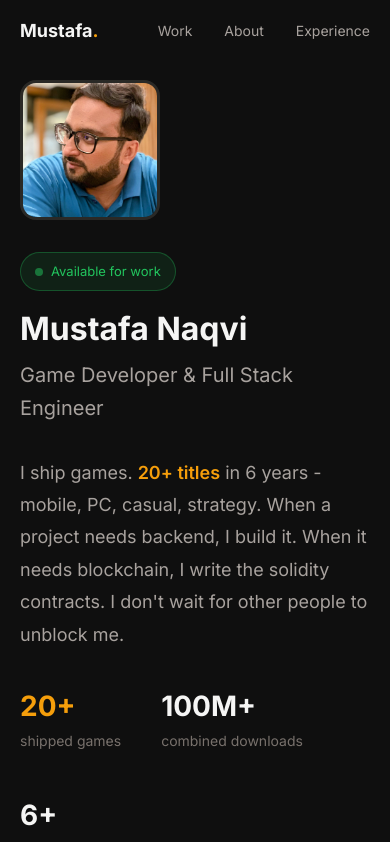
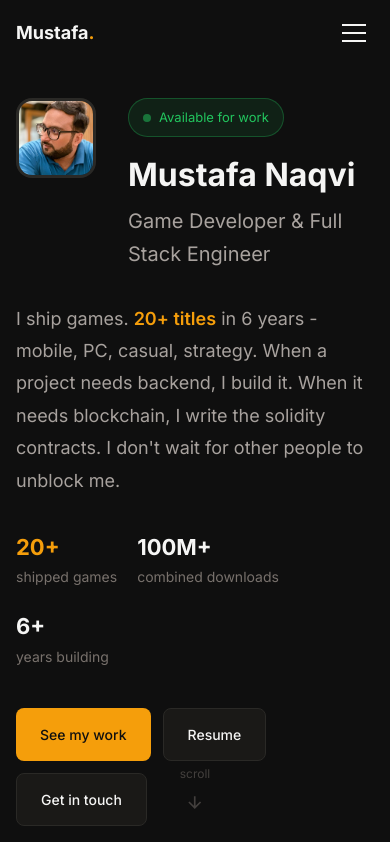
Before and after one commit to MustafaNaqvi/MustafaNaqvi.github.io, a React (Vite) app: page / in a window 390 px wide. Shown: the top 842 px of the page. Built offline with nearby package versions, Linux system fonts and the light colour scheme.

Commit message:
feat: Add scroll indicator + Adjust page ressponsiveness

```diff
--- a/src/components/Contact.jsx
+++ b/src/components/Contact.jsx
@@ -34,7 +34,7 @@ export default function Contact() {
   return (
     <section id="contact" style={{ padding: '120px 0' }}>
       <div className="container">
-        <div style={{
+        <div className="contact-grid" style={{
           display: 'grid',
           gridTemplateColumns: 'repeat(auto-fit, minmax(320px, 1fr))',
           gap: '60px',
--- a/src/components/Hero.jsx
+++ b/src/components/Hero.jsx
@@ -5,6 +5,7 @@ export default function Hero() {
       display: 'flex',
       alignItems: 'center',
       paddingTop: '80px',
+      position: 'relative',
     }}>
       <div className="container">
         <div style={{
@@ -17,7 +18,7 @@ export default function Hero() {
             <img
               src="/photo.jpg"
               alt="Mustafa Naqvi"
-              className="photo"
+              className="photo hero-photo"
               style={{
                 width: '140px',
                 height: '140px',
@@ -25,7 +26,7 @@ export default function Hero() {
                 flexShrink: 0,
               }}
             />
-            <div style={{ flex: 1, minWidth: '280px' }}>
+            <div style={{ flex: 1, minWidth: '200px' }}>
               <div style={{
                 display: 'inline-flex',
                 alignItems: 'center',
@@ -73,22 +74,22 @@ export default function Hero() {
             </p>
 
             {/* Key stats */}
-            <div style={{
+            <div className="stats-row" style={{
               display: 'flex',
               gap: '40px',
               marginBottom: '40px',
               flexWrap: 'wrap',
             }}>
               <div>
-                <div style={{ fontSize: '28px', fontWeight: 700, color: 'var(--accent)' }}>20+</div>
+                <div className="stat-number" style={{ fontSize: '28px', fontWeight: 700, color: 'var(--accent)' }}>20+</div>
                 <div style={{ fontSize: '14px', color: 'var(--text-muted)' }}>shipped games</div>
               </div>
               <div>
-                <div style={{ fontSize: '28px', fontWeight: 700, color: 'var(--text)' }}>100M+</div>
+                <div className="stat-number" style={{ fontSize: '28px', fontWeight: 700, color: 'var(--text)' }}>100M+</div>
                 <div style={{ fontSize: '14px', color: 'var(--text-muted)' }}>combined downloads</div>
               </div>
               <div>
-                <div style={{ fontSize: '28px', fontWeight: 700, color: 'var(--text)' }}>6+</div>
+                <div className="stat-number" style={{ fontSize: '28px', fontWeight: 700, color: 'var(--text)' }}>6+</div>
                 <div style={{ fontSize: '14px', color: 'var(--text-muted)' }}>years building</div>
               </div>
             </div>
@@ -112,6 +113,25 @@ export default function Hero() {
             </div>
           </div>
         </div>
+
+        {/* Scroll indicator */}
+        <div className="scroll-indicator" style={{
+          position: 'absolute',
+          bottom: '40px',
+          left: '50%',
+          transform: 'translateX(-50%)',
+          display: 'flex',
+          flexDirection: 'column',
+          alignItems: 'center',
+          gap: '8px',
+          opacity: 0.5,
+          animation: 'bounce 2s infinite',
+        }}>
+          <span style={{ fontSize: '12px', color: 'var(--text-muted)' }}>scroll</span>
+          <svg width="20" height="20" viewBox="0 0 24 24" fill="none" stroke="var(--text-muted)" strokeWidth="2">
+            <path d="M12 5v14M5 12l7 7 7-7" />
+          </svg>
+        </div>
       </div>
     </section>
   )
--- a/src/components/Navbar.jsx
+++ b/src/components/Navbar.jsx
@@ -2,12 +2,16 @@ import { useState, useEffect } from 'react'
 
 export default function Navbar() {
   const [scrolled, setScrolled] = useState(false)
+  const [menuOpen, setMenuOpen] = useState(false)
 
   useEffect(() => {
     const handleScroll = () => setScrolled(window.scrollY > 50)
     window.addEventListener('scroll', handleScroll)
     return () => window.removeEventListener('scroll', handleScroll)
   }, [])
+
+  // Close menu when clicking a link
+  const handleLinkClick = () => setMenuOpen(false)
 
   return (
     <nav style={{
@@ -17,8 +21,8 @@ export default function Navbar() {
       right: 0,
       zIndex: 100,
       padding: '16px 0',
-      background: scrolled ? 'rgba(15, 15, 15, 0.9)' : 'transparent',
-      backdropFilter: scrolled ? 'blur(10px)' : 'none',
+      background: scrolled || menuOpen ? 'rgba(15, 15, 15, 0.95)' : 'transparent',
+      backdropFilter: scrolled || menuOpen ? 'blur(10px)' : 'none',
       borderBottom: scrolled ? '1px solid var(--border)' : 'none',
       transition: 'all 0.3s ease',
     }}>
@@ -31,11 +35,13 @@ export default function Navbar() {
           fontSize: '18px',
           fontWeight: 700,
           color: 'var(--text)',
+          zIndex: 101,
         }}>
           Mustafa<span style={{ color: 'var(--accent)' }}>.</span>
         </a>
 
-        <div style={{ display: 'flex', alignItems: 'center', gap: '32px' }}>
+        {/* Desktop nav */}
+        <div className="nav-desktop" style={{ display: 'flex', alignItems: 'center', gap: '32px' }}>
           <a href="#work" style={{ fontSize: '14px', color: 'var(--text-secondary)' }}>
             Work
           </a>
@@ -45,14 +51,124 @@ export default function Navbar() {
           <a href="#experience" style={{ fontSize: '14px', color: 'var(--text-secondary)' }}>
             Experience
           </a>
+          <a href="#contact" style={{ fontSize: '14px', color: 'var(--text-secondary)' }}>
+            Contact
+          </a>
           <a
             href="https://drive.google.com/file/d/126JK5nhnlid-hDIT9NL61c0U4jNtD1fm/view"
             target="_blank"
             rel="noopener noreferrer"
-            className="btn btn-secondary hide-mobile"
+            className="btn btn-secondary"
             style={{ padding: '10px 18px' }}
           >
             Resume
+          </a>
+        </div>
+
+        {/* Hamburger button */}
+        <button
+          className="nav-hamburger"
+          onClick={() => setMenuOpen(!menuOpen)}
+          style={{
+            display: 'none',
+            background: 'none',
+            border: 'none',
+            cursor: 'pointer',
+            padding: '8px',
+            zIndex: 101,
+          }}
+          aria-label="Toggle menu"
+        >
+          <div style={{
+            width: '24px',
+            height: '2px',
+            background: 'var(--text)',
+            transition: 'all 0.3s',
+            transform: menuOpen ? 'rotate(45deg) translate(5px, 5px)' : 'none',
+          }} />
+          <div style={{
+            width: '24px',
+            height: '2px',
+            background: 'var(--text)',
+            margin: '6px 0',
+            transition: 'all 0.3s',
+            opacity: menuOpen ? 0 : 1,
+          }} />
+          <div style={{
+            width: '24px',
+            height: '2px',
+            background: 'var(--text)',
+            transition: 'all 0.3s',
+            transform: menuOpen ? 'rotate(-45deg) translate(5px, -5px)' : 'none',
+          }} />
+        </button>
+
+        {/* Mobile menu */}
+        <div
+          className="nav-mobile"
+          style={{
+            display: 'none',
+            position: 'fixed',
+            top: '60px',
+            left: 0,
+            right: 0,
+            background: 'rgba(15, 15, 15, 0.98)',
+            backdropFilter: 'blur(10px)',
+            padding: '24px',
+            flexDirection: 'column',
+            gap: '0',
+            borderBottom: '1px solid var(--border)',
+            transform: menuOpen ? 'translateY(0)' : 'translateY(-100%)',
+            opacity: menuOpen ? 1 : 0,
+            pointerEvents: menuOpen ? 'auto' : 'none',
+            transition: 'all 0.3s ease',
+          }}
+        >
+          <a href="#work" onClick={handleLinkClick} style={{
+            fontSize: '16px',
+            color: 'var(--text-secondary)',
+            padding: '16px 0',
+            borderBottom: '1px solid var(--border)',
+          }}>
+            Work
+          </a>
+          <a href="#about" onClick={handleLinkClick} style={{
+            fontSize: '16px',
+            color: 'var(--text-secondary)',
+            padding: '16px 0',
+            borderBottom: '1px solid var(--border)',
+          }}>
+            About
+          </a>
+          <a href="#experience" onClick={handleLinkClick} style={{
+            fontSize: '16px',
+            color: 'var(--text-secondary)',
+            padding: '16px 0',
+            borderBottom: '1px solid var(--border)',
+          }}>
+            Experience
+          </a>
+          <a href="#contact" onClick={handleLinkClick} style={{
+            fontSize: '16px',
+            color: 'var(--text-secondary)',
+            padding: '16px 0',
+            borderBottom: '1px solid var(--border)',
+          }}>
+            Contact
+          </a>
+          <a
+            href="https://drive.google.com/file/d/126JK5nhnlid-hDIT9NL61c0U4jNtD1fm/view"
+            target="_blank"
+            rel="noopener noreferrer"
+            onClick={handleLinkClick}
+            style={{
+              fontSize: '16px',
+              color: 'var(--accent)',
+              padding: '16px 0',
+              fontWeight: 500,
+            }}
+          >
+            Resume →
           </a>
         </div>
       </div>
--- a/src/components/Projects.jsx
+++ b/src/components/Projects.jsx
@@ -109,10 +109,10 @@ export default function Projects() {
         {/* Featured */}
         <div style={{ display: 'flex', flexDirection: 'column', gap: '80px', marginBottom: '100px' }}>
           {featured.map((project) => (
-            <div key={project.title} style={{
+            <div key={project.title} className="project-grid" style={{
               display: 'grid',
-              gridTemplateColumns: 'repeat(auto-fit, minmax(300px, 1fr))',
-              gap: '40px',
+              gridTemplateColumns: 'repeat(auto-fit, minmax(280px, 1fr))',
+              gap: '32px',
               alignItems: 'start',
             }}>
               <div className="video-wrapper">
@@ -246,7 +246,7 @@ export default function Projects() {
             )}
           </div>
 
-          <div style={{ display: 'grid', gridTemplateColumns: 'repeat(auto-fill, minmax(240px, 1fr))', gap: '12px', marginBottom: '24px' }}>
+          <div className="games-grid" style={{ display: 'grid', gridTemplateColumns: 'repeat(auto-fill, minmax(240px, 1fr))', gap: '12px', marginBottom: '24px' }}>
             {visibleGames.map(game => (
               <a key={game.name} href={game.link} target="_blank" rel="noopener noreferrer"
                 style={{
--- a/src/index.css
+++ b/src/index.css
@@ -112,8 +112,84 @@ img { max-width: 100%; display: block; }
   50% { opacity: 0.5; }
 }
 
+@keyframes bounce {
+  0%, 20%, 50%, 80%, 100% { transform: translateX(-50%) translateY(0); }
+  40% { transform: translateX(-50%) translateY(-8px); }
+  60% { transform: translateX(-50%) translateY(-4px); }
+}
+
 @media (max-width: 768px) {
   .container { padding: 0 20px; }
   .section { padding: 80px 0; }
   .hide-mobile { display: none !important; }
+
+  /* Navigation - hamburger menu */
+  .nav-desktop { display: none !important; }
+  .nav-hamburger { display: block !important; }
+  .nav-mobile { display: flex !important; }
+
+  /* Hero mobile */
+  .hero-photo {
+    width: 100px !important;
+    height: 100px !important;
+  }
+
+  /* Stats mobile */
+  .stats-row { gap: 24px !important; }
+  .stat-number { font-size: 24px !important; }
+
+  /* Experience grid - stack on mobile */
+  .experience-grid {
+    grid-template-columns: 1fr !important;
+    gap: 8px !important;
+    padding: 24px 0 !important;
+  }
+
+  /* Contact grid */
+  .contact-grid {
+    gap: 40px !important;
+  }
+
+  /* Projects grid */
+  .project-grid {
+    gap: 24px !important;
+  }
+
+  /* Other games grid */
+  .games-grid {
+    grid-template-columns: 1fr !important;
+  }
+
+  /* Section title */
+  .section-title {
+    font-size: 24px !important;
+  }
+
+  /* Scroll indicator - smaller on mobile */
+  .scroll-indicator {
+    bottom: 24px !important;
+  }
+
+  /* Video wrapper smaller margin */
+  .video-wrapper {
+    border-radius: 8px;
+  }
 }
+
+@media (max-width: 480px) {
+  .container { padding: 0 16px; }
+
+  /* Smaller photo */
+  .hero-photo {
+    width: 80px !important;
+    height: 80px !important;
+  }
+
+  .stats-row {
+    gap: 20px !important;
+  }
+
+  .stat-number {
+    font-size: 22px !important;
+  }
+}
```
Also changed, not shown: src/components/About.jsx (+4 -6 lines), src/components/Experience.jsx (+41 -1 lines).
